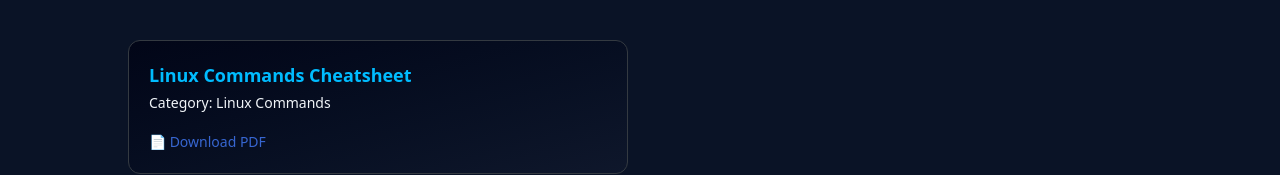
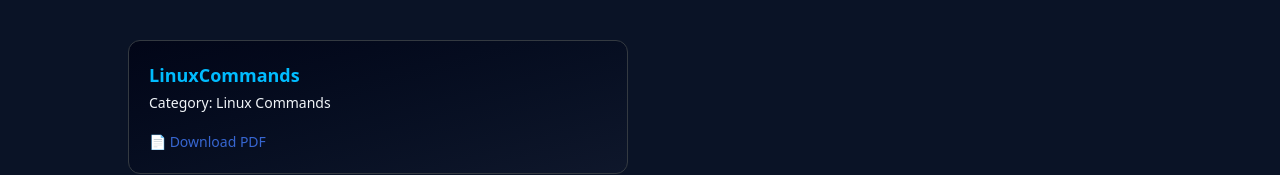
Before and after one commit to Developer-Zaid19/official-website-vercel, a Next.js app: page /notes in a window 1280 px wide. Shown: the part 202-377 px from the top of the page. Built offline with nearby package versions, Linux system fonts and the light colour scheme.

Commit message:
edit pdf document

```diff
--- a/app/components/Footer.js
+++ b/app/components/Footer.js
@@ -28,7 +28,7 @@ export default function Foooter() {
                                     <a href="https://youtube.com/@Developer-zaid" target="_blank" rel="noreferrer" className="hover:text-red-600 flex items-center gap-2"><FaYoutube /> YouTube</a>
                                 </li>
                                 <li>
-                                    <a href="https://instagram.com/developer_.zaid" target="_blank" rel="noreferrer" className="hover:text-pink-600 flex items-center gap-2"><FaInstagram /> Instagram</a>
+                                    <a href="https://instagram.com/developer_zaid" target="_blank" rel="noreferrer" className="hover:text-pink-600 flex items-center gap-2"><FaInstagram /> Instagram</a>
                                 </li>
                             </ul>
                             <ul>
--- a/app/content/notes.json
+++ b/app/content/notes.json
@@ -1,7 +1,7 @@
 [
   {
     "id": 1,
-    "title": "Linux Commands Cheatsheet",
+    "title": "LinuxCommands",
     "file": "Linux Commands Cheatsheet.pdf",
     "category": "Linux Commands"
   }
```
Also changed, not shown: 2 other files (tests, documents, lock files or other folders).
